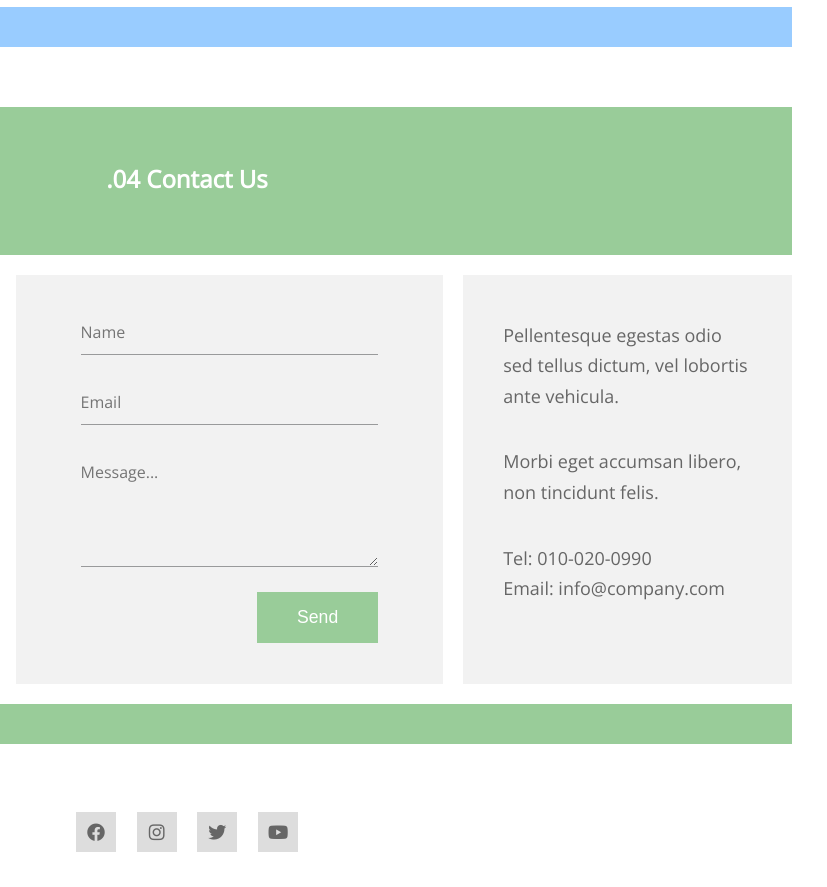
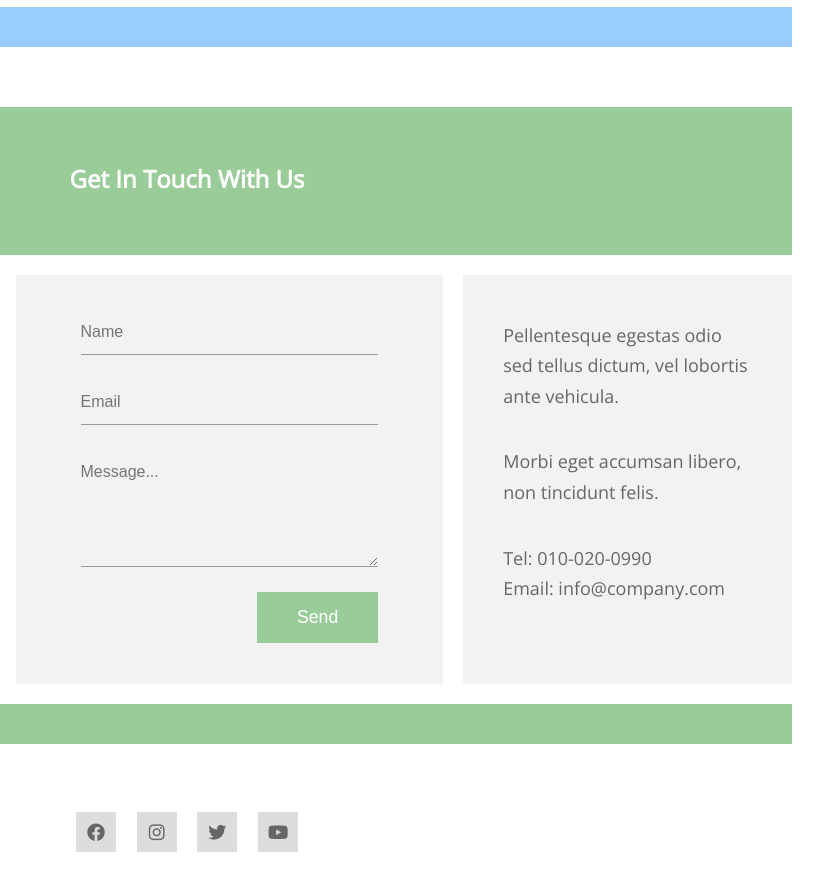
Before and after one commit to nokooo-zip/comparto, a plain HTML site: page index.html in a window 1280 px wide. Shown: the part 2691-3578 px from the top of the page, 453-1280 px from the left. Drawn offline with nearby package versions, Linux system fonts and the light colour scheme.

Commit message:
Second Commit

```diff
--- a/css/templatemo-comparto.css
+++ b/css/templatemo-comparto.css
@@ -534,7 +534,7 @@ figure.effect-bubba:hover p {
   display: block;
   width: 100%;
   padding: 10px 0;
-  font-family: 'Open Sans', Arial, sans-serif;
+  font-family: Arial, Helvetica, sans-serif;
   font-size: 1rem;
   font-weight: 400;
   line-height: 1.5;
--- a/index.html
+++ b/index.html
@@ -229,8 +229,11 @@ https://templatemo.com/tm-544-comparto
                 </div>
             </div>
         </section> <!-- Gallery -->
+
+
+
         <section id="contact" class="tm-bg-color-5 tm-mb-3">
-            <h2 class="tm-text-white tm-contact-title">.04 Contact Us</h2>
+            <h2 class="tm-text-white tm-contact-title">Get In Touch With Us</h2>
             <div class="tm-bg-color-white tm-contact-main">
                 <div class="map-outer">
                     <div class="gmap-canvas">
```
